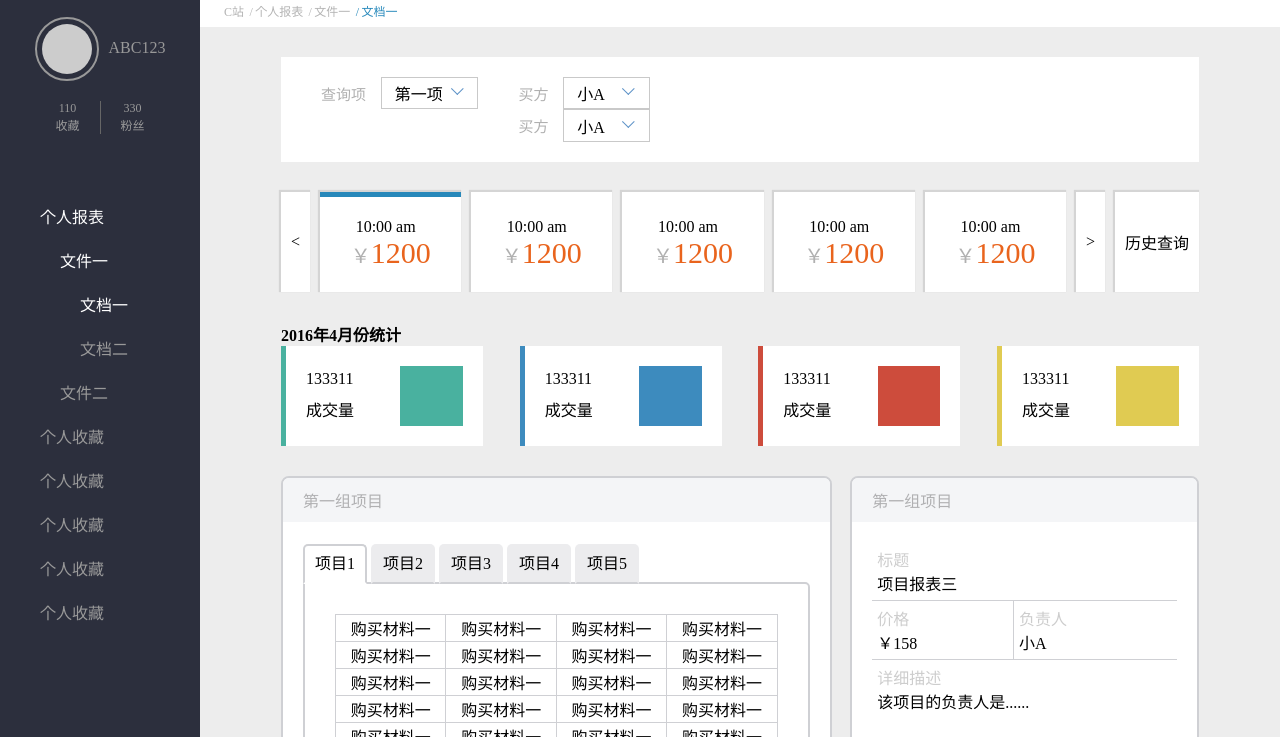
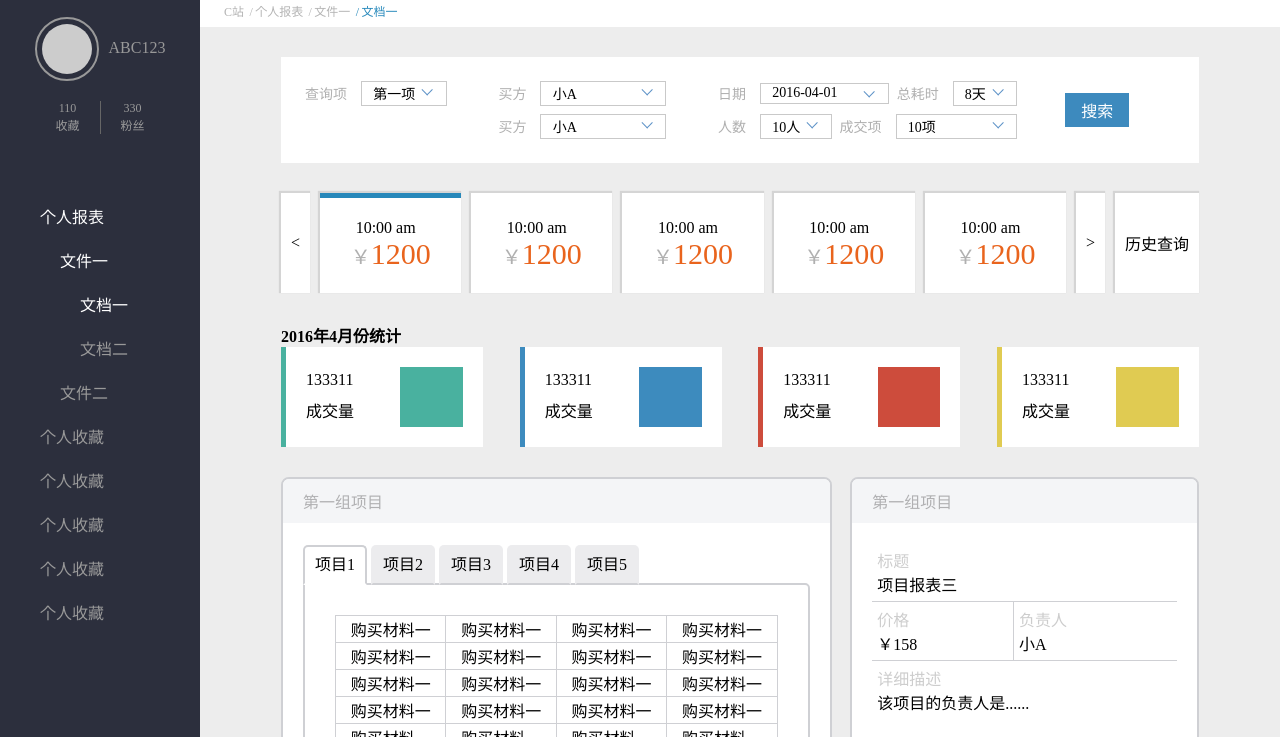
Before and after one commit to weaponhe/ife2017, a plain HTML site: page 小薇学院/任务九：使用HTMLCSS实现一个复杂页面/index.html in a window 1280 px wide. Shown: the part 63-800 px from the top of the page. Drawn offline with Linux system fonts and the light colour scheme.

Commit message:
任务九：使用HTMLCSS实现一个复杂页面

```diff
--- a/小薇学院/任务九：使用HTMLCSS实现一个复杂页面/index.html
+++ b/小薇学院/任务九：使用HTMLCSS实现一个复杂页面/index.html
@@ -62,7 +62,7 @@
     <div class="content">
         <div class="wrapper">
             <section class="search-box">
-                <div class="col1">
+                <div class="col col-1">
                     <div class="select-component">
                         <label class="label">查询项</label>
                         <div class="select">
@@ -77,11 +77,11 @@
                     </div>
                 </div>
 
-                <div class="col2">
+                <div class="col col-2">
                     <div class="row">
-                        <div class="select-component">
+                        <div class="select-component select-block">
                             <label>买方</label>
-                            <div class="select select-block">
+                            <div class="select">
                                 <span>小A</span>
                                 <i class="drop-down-icon"></i>
                                 <ul class="options">
@@ -93,9 +93,9 @@
                         </div>
                     </div>
                     <div class="row">
-                        <div class="select-component">
+                        <div class="select-component select-block">
                             <label>买方</label>
-                            <div class="select select-block">
+                            <div class="select">
                                 <span>小A</span>
                                 <i class="drop-down-icon"></i>
                                 <ul class="options">
@@ -108,64 +108,63 @@
                     </div>
                 </div>
 
-                <!--<div class="col3">-->
-                <!--<div class="row">-->
-                <!--<label>-->
-                <!--<span class="label-text">日期</span>-->
-                <!--<div class="select size-lg">-->
-                <!--<span>2016-04-01</span>-->
-                <!--<i class="drop-down-icon"></i>-->
-                <!--<ul class="options">-->
-                <!--<li class="selected">2016-04-01</li>-->
-                <!--<li>2016-04-02</li>-->
-                <!--<li>2016-04-03</li>-->
-                <!--</ul>-->
-                <!--</div>-->
-                <!--</label>-->
-                <!--<label>-->
-                <!--<span class="label-text">总耗时</span>-->
-                <!--<div class="select">-->
-                <!--<span>8天</span>-->
-                <!--<i class="drop-down-icon"></i>-->
-                <!--<ul class="options">-->
-                <!--<li class="selected">8天</li>-->
-                <!--<li>9天</li>-->
-                <!--<li>10天</li>-->
-                <!--</ul>-->
-                <!--</div>-->
-                <!--</label>-->
-                <!--</div>-->
-                <!--<div class="row">-->
-
-                <!--<label>-->
-                <!--<span class="label-text">人数</span>-->
-                <!--<div class="select">-->
-                <!--<span>10人</span>-->
-                <!--<i class="drop-down-icon"></i>-->
-                <!--<ul class="options">-->
-                <!--<li class="selected">10人</li>-->
-                <!--<li>9人</li>-->
-                <!--<li>8人</li>-->
-                <!--</ul>-->
-                <!--</div>-->
-                <!--</label>-->
-                <!--<label>-->
-                <!--<span class="label-text">成交项</span>-->
-                <!--<div class="select size-lg">-->
-                <!--<span>10项</span>-->
-                <!--<i class="drop-down-icon"></i>-->
-                <!--<ul class="options">-->
-                <!--<li class="selected">10项</li>-->
-                <!--<li>9项</li>-->
-                <!--<li>8项</li>-->
-                <!--</ul>-->
-                <!--</div>-->
-                <!--</label>-->
-                <!--</div>-->
-                <!--</div>-->
-                <!--<div class="col4">-->
-                <!--<a>搜索</a>-->
-                <!--</div>-->
+                <div class="col col-3">
+                    <div class="row">
+                        <div class="select-component select-block">
+                            <label>日期</label>
+                            <div class="select">
+                                <span>2016-04-01</span>
+                                <i class="drop-down-icon"></i>
+                                <ul class="options">
+                                    <li class="selected">2016-04-01</li>
+                                    <li>2016-04-02</li>
+                                    <li>2016-04-03</li>
+                                </ul>
+                            </div>
+                        </div>
+                        <div class="select-component">
+                            <label>总耗时</label>
+                            <div class="select">
+                                <span>8天</span>
+                                <i class="drop-down-icon"></i>
+                                <ul class="options">
+                                    <li class="selected">8天</li>
+                                    <li>9天</li>
+                                    <li>10天</li>
+                                </ul>
+                            </div>
+                        </div>
+                    </div>
+                    <div class="row">
+                        <div class="select-component">
+                            <label>人数</label>
+                            <div class="select">
+                                <span>10人</span>
+                                <i class="drop-down-icon"></i>
+                                <ul class="options">
+                                    <li class="selected">10人</li>
+                                    <li>9人</li>
+                                    <li>8人</li>
+                                </ul>
+                            </div>
+                        </div>
+                        <div class="select-component select-block">
+                            <label>成交项</label>
+                            <div class="select">
+                                <span>10项</span>
+                                <i class="drop-down-icon"></i>
+                                <ul class="options">
+                                    <li class="selected">10项</li>
+                                    <li>9项</li>
+                                    <li>8项</li>
+                                </ul>
+                            </div>
+                        </div>
+                    </div>
+                </div>
+                <div class="col col-4">
+                    <a>搜索</a>
+                </div>
 
             </section>
             <section class="history-box">
--- a/小薇学院/任务九：使用HTMLCSS实现一个复杂页面/style.css
+++ b/小薇学院/任务九：使用HTMLCSS实现一个复杂页面/style.css
@@ -219,37 +219,35 @@ div.content div.wrapper > section {
     display: flex;
     flex-wrap: nowrap;
     flex-direction: row;
+    justify-content: flex-start;
 }
 
-/*===select-component start===*/
 .select-component {
     display: flex;
     flex-wrap: nowrap;
     align-items: center;
+    font-size: 14px;
 }
 
-.select-component + .select-component {
-    margin-left: 20px;
+.select-component.select-block {
+    flex-grow: 1;
 }
 
-/*===select-component end===*/
+.select-component.select-block .select {
+    flex-grow: 1;
+}
 
 .select-component label {
-    font-size: 15px;
     color: #b0b0b0;
     margin-right: 1em;
+    flex-shrink: 0;
 }
 
 .select {
-    /*display: inline-block;*/
     position: relative;
     border: 1px solid #c9c9c9;
-    padding: .2em .8em;
+    padding: .1em .8em;
     cursor: pointer;
-}
-
-.select-block {
-    flex: 1;
 }
 
 /*==select begin==*/
@@ -297,60 +295,47 @@ div.content div.wrapper > section {
     color: #CCCCCC;
 }
 
-/*==select end==*/
+.col-2 {
+    flex-basis: 20%;
+    max-width: 250px;
+}
 
-.col2 {
+.col-3 {
     display: flex;
     flex-direction: column;
-    flex-basis: 15%;
+    flex-basis: 35%;
+    max-width: 350px;
 }
 
 .col .row {
-    flex: 1 0;
+    display: flex;
+    flex-direction: row;
 }
 
-/*=col3 start=*/
-.col3 {
-    display: flex;
-    flex-direction: column;
-}
-
-.col3 .row {
-    display: flex;
-    flex-direction: row;
-    flex-wrap: nowrap;
-}
-
-.col3 .row .label {
-    display: flex;
-    flex: 1 1;
-}
-
-/*=col3 end=*/
-
-/*=col4 start=*/
-.col4 {
+.col-4 {
     display: flex;
     align-items: center;
 }
 
-.col4 a {
+.col-4 a {
     background: #3d8abe;
     padding: .3em 1em;
     color: #FFFFFF;
     cursor: pointer;
 }
 
-.col4 a:hover {
+.col-4 a:hover {
     background: blue;
     padding: .3em 1em;
     color: #FFFFFF;
 }
 
-/*=col4 end=*/
+.col + .col {
+    margin-left: 5%;
+}
 
-[class*="col"] {
-    padding: 0 20px;
+.select-component {
+    margin: 4px;
 }
 
 /*=====history=====*/
@@ -405,9 +390,6 @@ div.content div.wrapper > section {
 
 .history-box ul li {
     flex: 1;
-}
-
-.pager-next {
 }
 
 /*=====history=====*/
@@ -577,8 +559,6 @@ table.normal-table {
     color: #cdcdcd;
 }
 
-@import "panel.css";
-
 .data-row {
     display: flex;
     justify-content: space-between;
```
